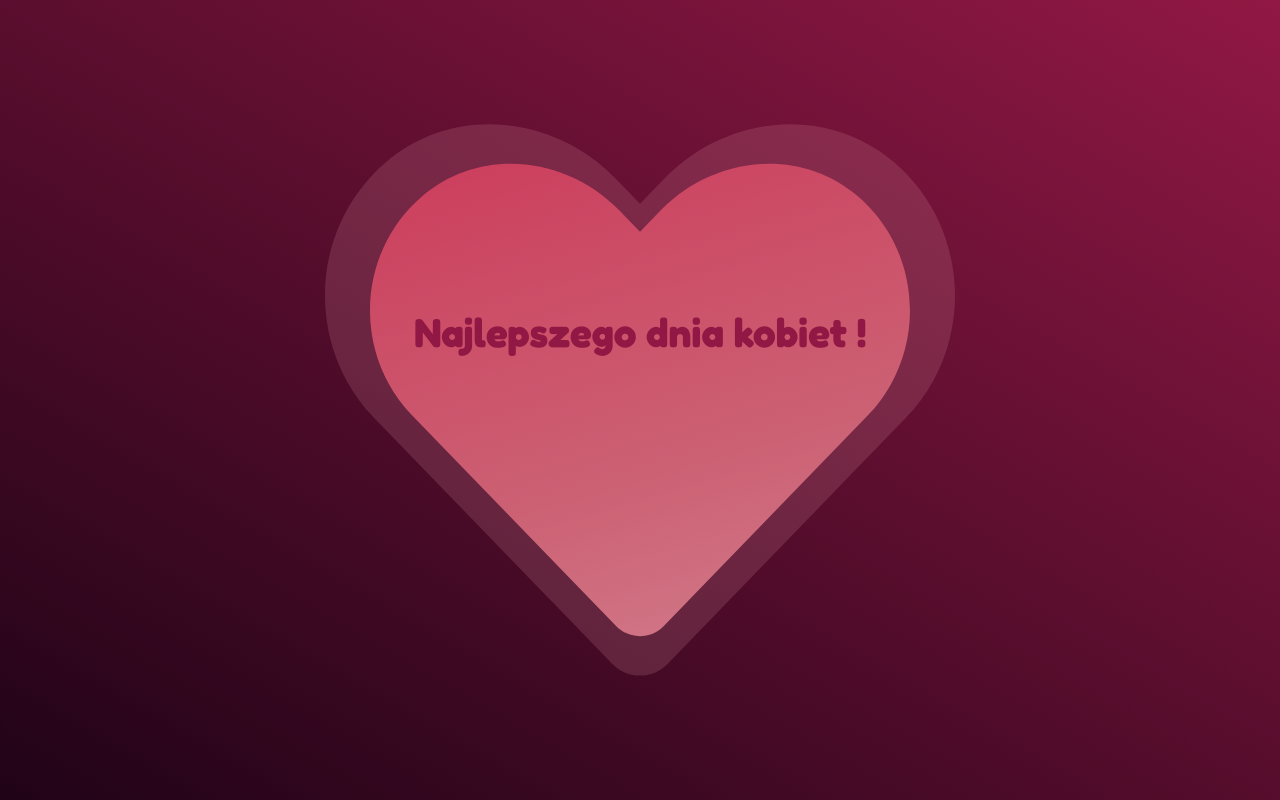
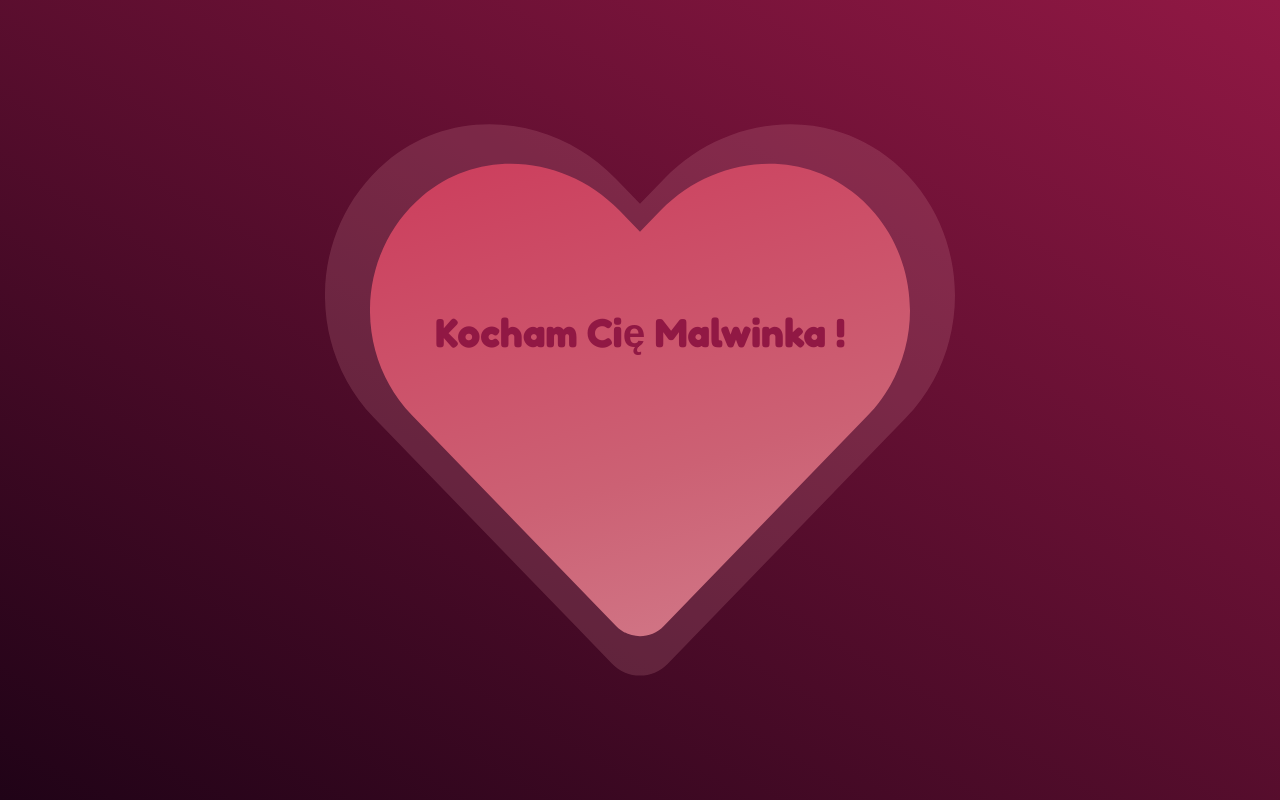
Before and after one commit to nyupyu/14.02.2022__women-s-day-heart, a plain HTML site: page index.html in a window 1280 px wide. Drawn offline with Linux system fonts and the light colour scheme.

Commit message:
Update index.html

```diff
--- a/index.html
+++ b/index.html
@@ -20,7 +20,7 @@
 				</svg>
 
 				<div class="cos-box">
-					<span class="cos">Najlepszego dnia kobiet !</span>
+					<span class="cos">Kocham Cię Malwinka !</span>
 				</div>
 
 				<svg class="heart-main" viewBox="0 0 512 512" width="100%" title="heart">
```
